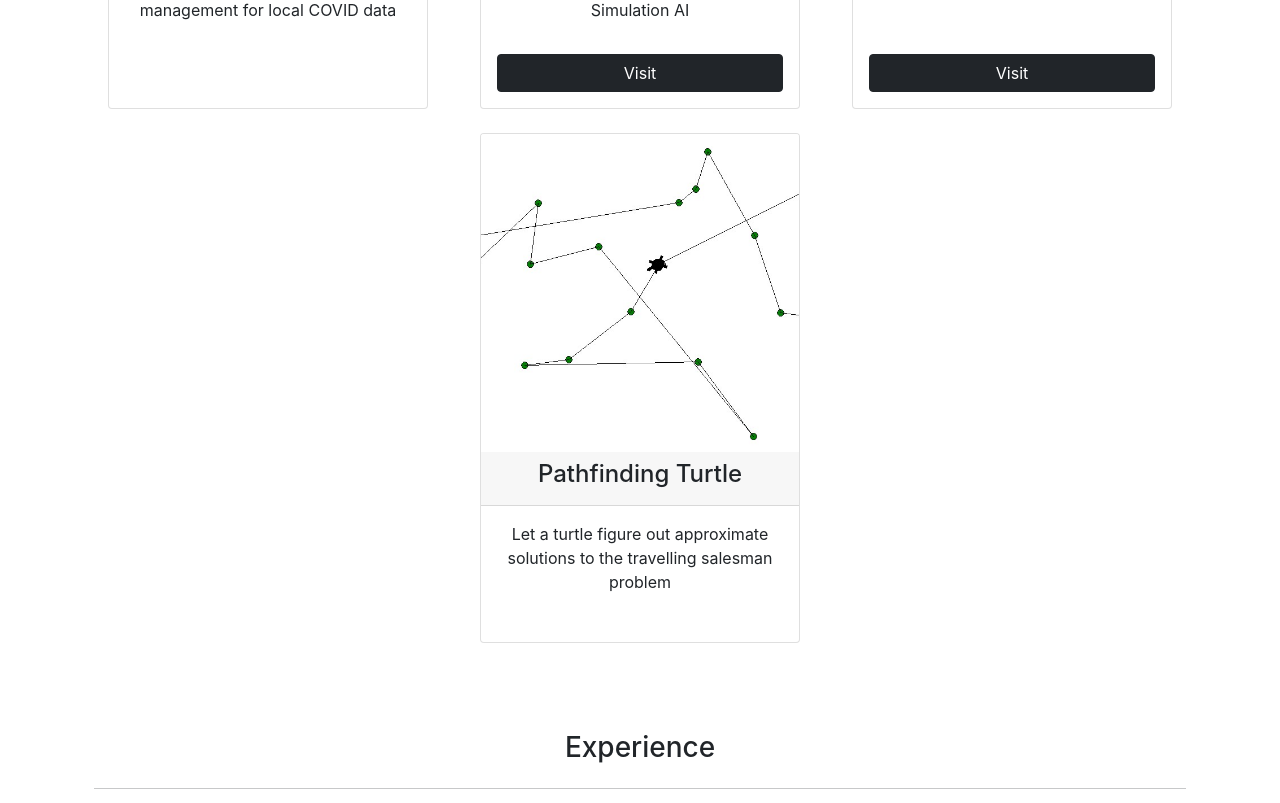
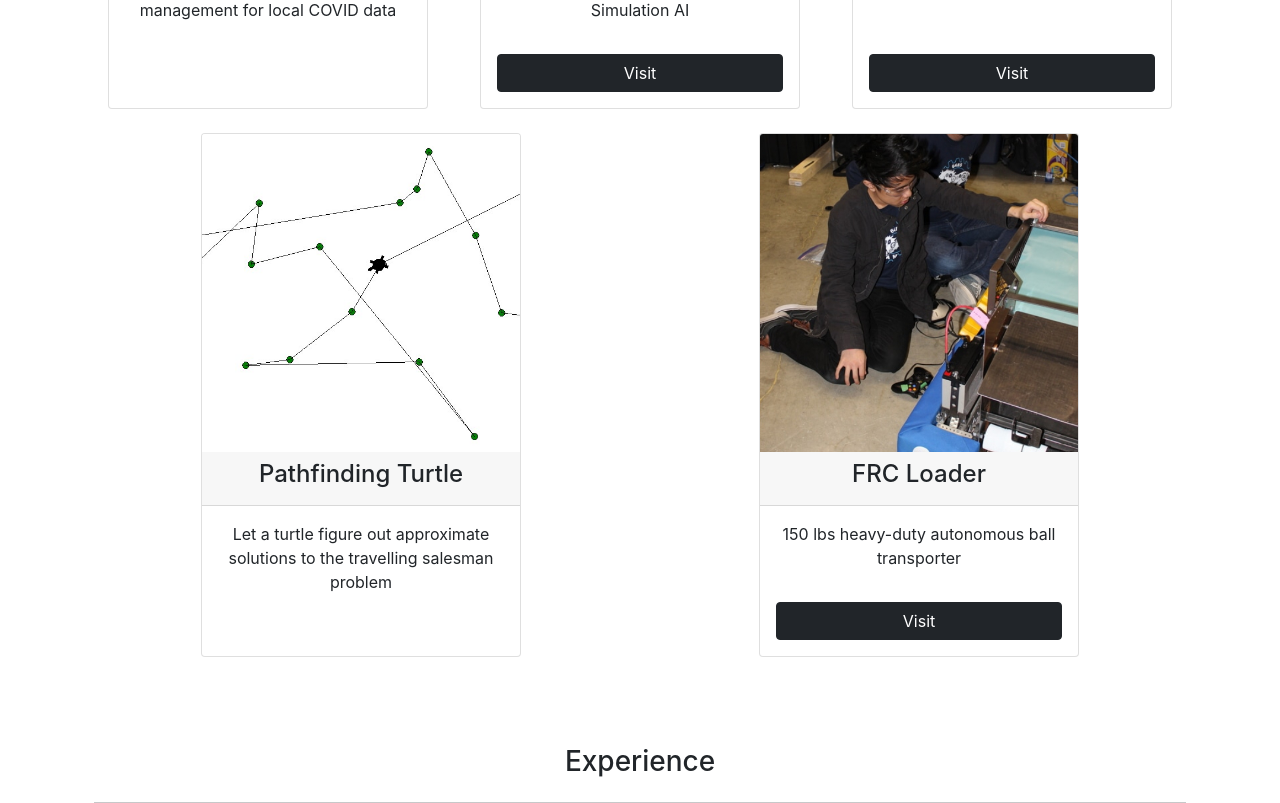
Before and after one commit to kylesaburao/kylesaburao.github.io, a React (Create React App) app: page / in a window 1280 px wide. Shown: the part 1880-2683 px from the top of the page. Built offline with nearby package versions, Linux system fonts and the light colour scheme; the HTML template or start-up script is replaced by a standard one.

Commit message:
add new project

```diff
--- a/src/section/Projects.tsx
+++ b/src/section/Projects.tsx
@@ -6,6 +6,7 @@ import connect4fast from "../img/connect4fast.png";
 import connect4web from "../img/connect4web.png";
 import covidtracker from "../img/covidtracker.png";
 import norad from "../img/norad.png";
+import frc from "../img/frc.jpg";
 import pathfinder from "../img/pathfinder.png";
 import tracker from "../img/tracker.png";
 
@@ -18,7 +19,8 @@ export default function Projects() {
     Project(
       "Canada COVID Tracker",
       "COVID-19 Tracker for Canadian Provinces",
-      covidtracker
+      covidtracker,
+      "https://github.com/kylesaburao/covid-tracker"
     ),
     Project(
       "connect4web",
@@ -53,6 +55,12 @@ export default function Projects() {
       "Pathfinding Turtle",
       "Let a turtle figure out approximate solutions to the travelling salesman problem",
       pathfinder
+    ),
+    Project(
+      "FRC Loader",
+      "150 lbs heavy-duty autonomous ball transporter",
+      frc,
+      "http://lamrobotics.weebly.com/2017-event-info.html"
     ),
   ];
 
```
Also changed, not shown: src/img/frc.jpg (added).
